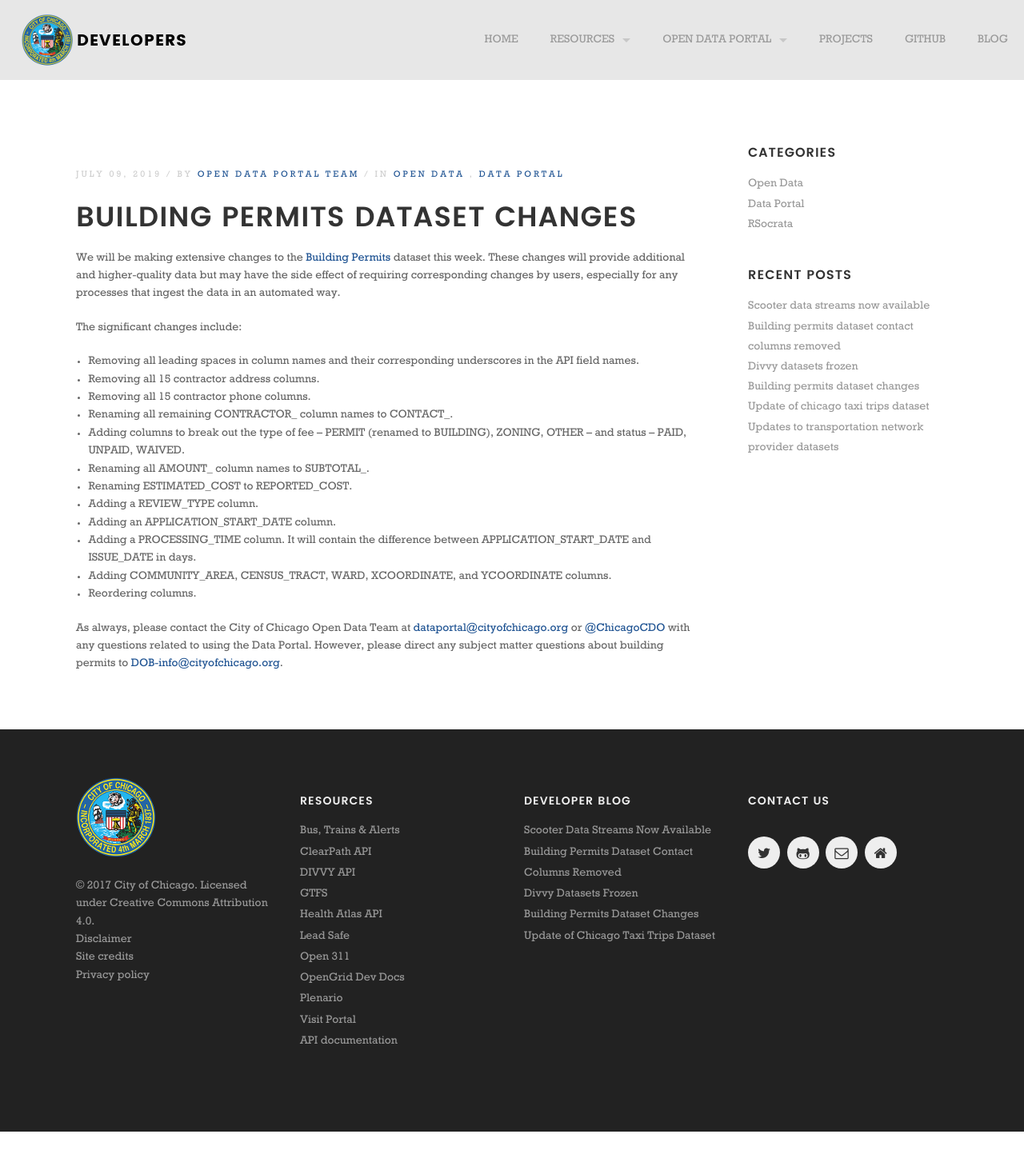
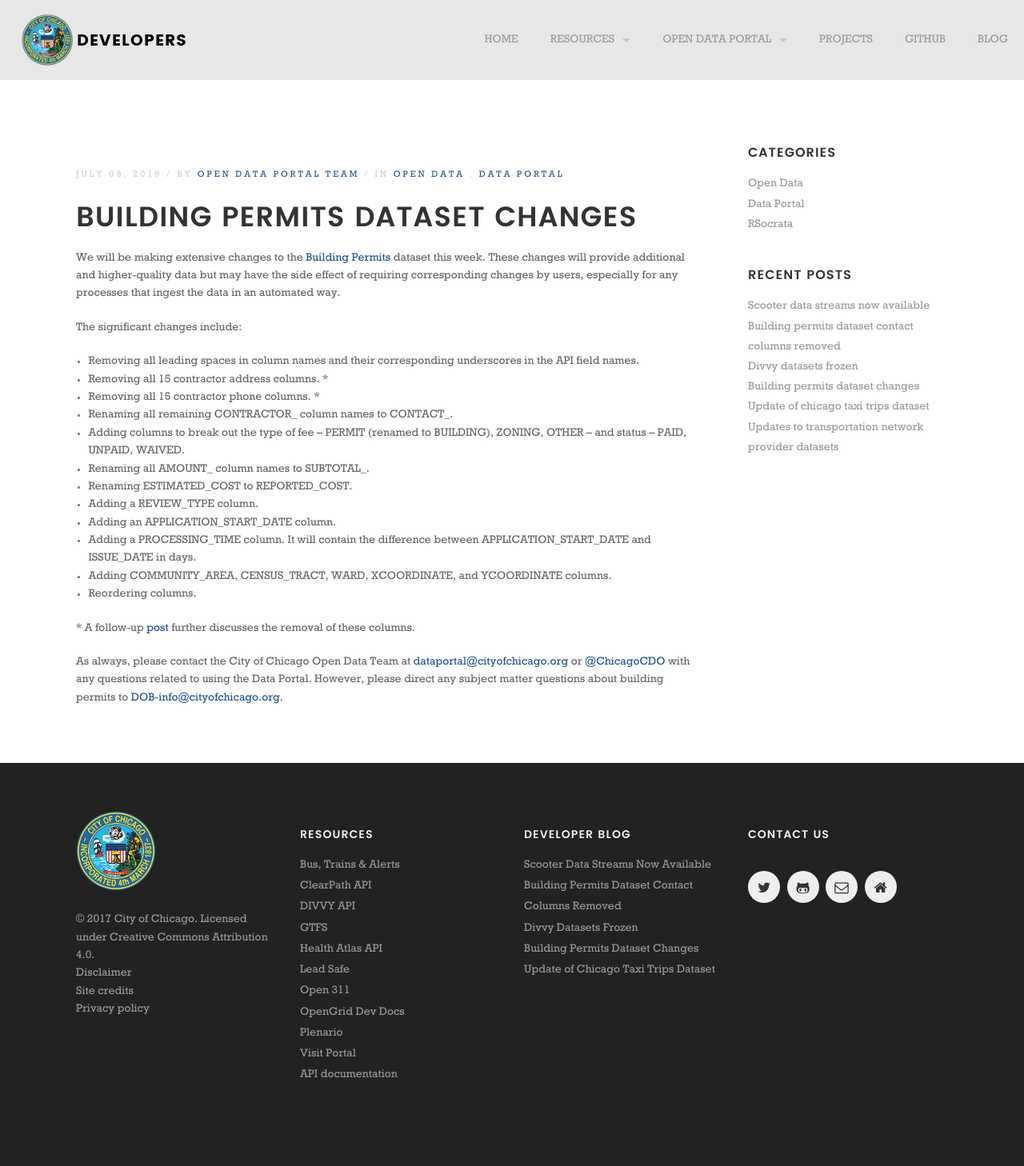
Before and after one commit to Chicago/dev.cityofchicago.org, a Jekyll site: the page built from _posts/2019-07-09-building-permits-changes.md, in a window 1280 px wide. Shown: the whole page at 80% size. Built offline with Jekyll 4.4.1, drawn with Linux system fonts in a browser that asks for light colours; some web fonts are replaced; before the commit the page ends 1415 px from its top, so only the background shows below that.

Commit message:
Update 2019-07-09-building-permits-changes.md
Added the reference to the follow-up post about the removal of the contact columns.

```diff
--- a/_posts/2019-07-09-building-permits-changes.md
+++ b/_posts/2019-07-09-building-permits-changes.md
@@ -16,8 +16,8 @@
 The significant changes include:
 
 *  Removing all leading spaces in column names and their corresponding underscores in the API field names.
-*  Removing all 15 contractor address columns.
-*  Removing all 15 contractor phone columns.
+*  Removing all 15 contractor address columns. *
+*  Removing all 15 contractor phone columns. *
 *  Renaming all remaining CONTRACTOR_ column names to CONTACT_.
 *  Adding columns to break out the type of fee -- PERMIT (renamed to BUILDING), ZONING, OTHER -- and status -- PAID, UNPAID, WAIVED.
 *  Renaming all AMOUNT_ column names to SUBTOTAL_.
@@ -28,4 +28,6 @@
 *  Adding COMMUNITY_AREA,  CENSUS_TRACT, WARD, XCOORDINATE, and YCOORDINATE columns.
 *  Reordering columns.
 
+\* A follow-up [post](http://dev.cityofchicago.org/open%20data/data%20portal/2019/07/16/building-permits-contact-columns.html) further discusses the removal of these columns.
+
 As always, please contact the City of Chicago Open Data Team at [dataportal@cityofchicago.org](mailto:dataportal@cityofchicago.org) or [@ChicagoCDO](https://twitter.com/ChicagoCDO) with any questions related to using the Data Portal. However, please direct any subject matter questions about building permits to [DOB-info@cityofchicago.org](mailto:DOB-info@cityofchicago.org).
```
